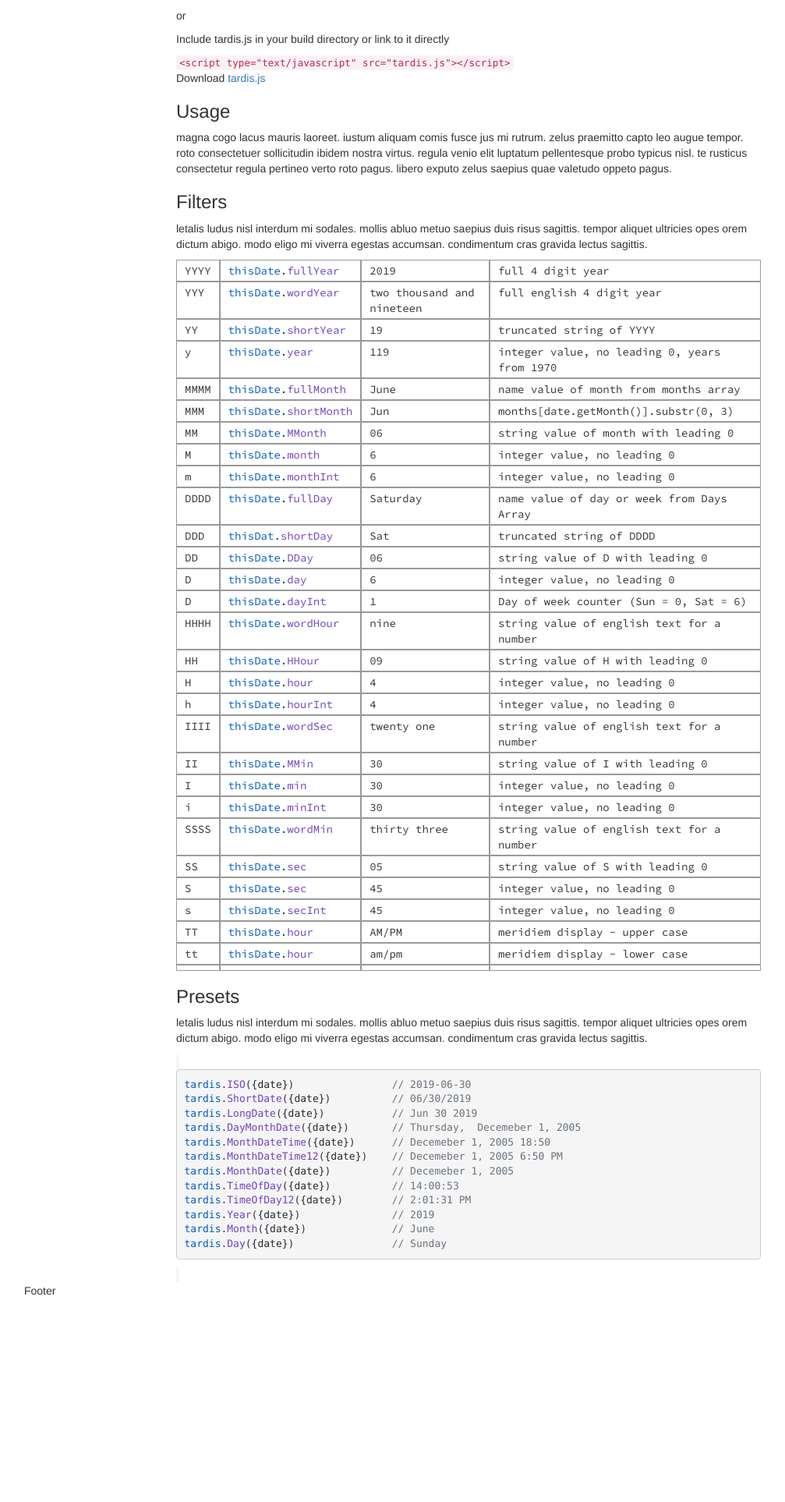
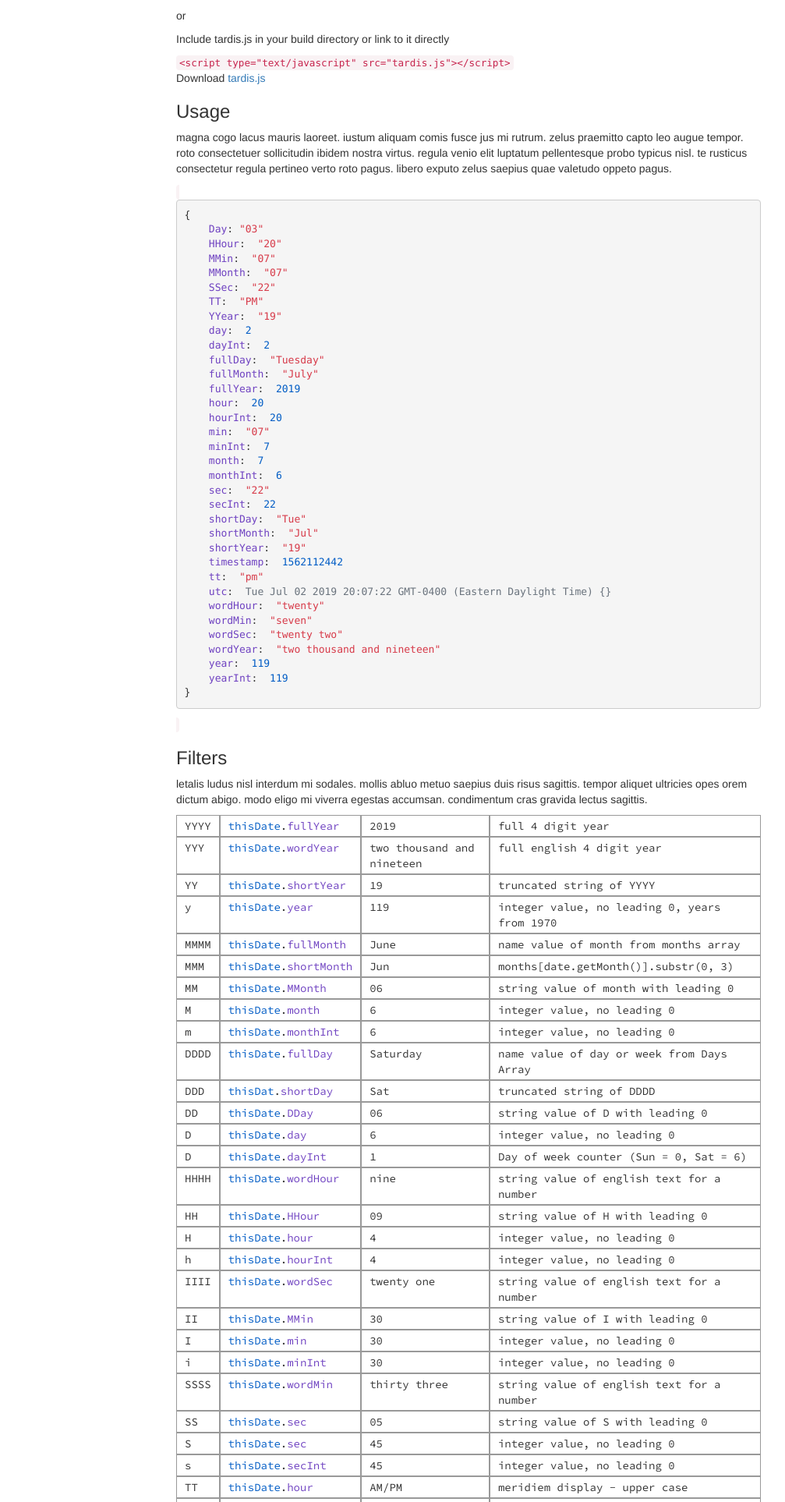
Before and after one commit to mjm1374/logikbox, a PHP site: page /tardis/ in a window 1280 px wide. Shown: the part 356-2282 px from the top of the page at 78% size, without its empty margins (39-1046 px from the left). Before the commit the page ends 2017 px from the top, so only its background shows below. Run offline with PHP 8.4, Linux system fonts and the light colour scheme.

Commit message:
date obj in

```diff
--- a/src/tardis/css/tardis.css
+++ b/src/tardis/css/tardis.css
@@ -89,6 +89,24 @@
 .tardis__tableBody {
     display: table-row-group;
 }
+
+@media only screen and (max-device-width : 768px) {
+    .tabletHide {
+        display: none;
+    }
+
+    .tardis__logo {
+        left: 45px;
+        top: 88px;
+    }
+
+    .tardis__header img {
+        position: absolute;
+        left: 0;
+        top: -50px;
+
+    }
+}
 @media only screen and (max-device-width : 414px) {
     .mobileHide{
         display: none;
@@ -105,3 +123,5 @@
 
     }
 }
+
+DDay
--- a/src/tardis/index.php
+++ b/src/tardis/index.php
@@ -57,10 +57,50 @@
                         &lt;script type="text/javascript" src="tardis.js"&gt;&lt;/script&gt;
 
                 </code>
+                <br/>
                 <p>Download <a href="javascript/tardis.js.zip" title="Downlaod Tardis JS">tardis.js</a></p>
 
                 <h3>Usage</h3>
                 <p>magna cogo lacus mauris laoreet. iustum aliquam comis fusce jus mi rutrum. zelus praemitto capto leo augue tempor. roto consectetuer sollicitudin ibidem nostra virtus. regula venio elit luptatum pellentesque probo typicus nisl. te rusticus consectetur regula pertineo verto roto pagus. libero exputo zelus saepius quae valetudo oppeto pagus.</p>
+
+<code>
+<pre>
+{
+    <span class="pl-en">Day</span>: <span class="pl-k">"03"</span>
+    <span class="pl-en">HHour</span>: <span class="pl-k"> "20"</span>
+    <span class="pl-en">MMin</span>: <span class="pl-k"> "07"</span>
+    <span class="pl-en">MMonth</span>: <span class="pl-k"> "07"</span>
+    <span class="pl-en">SSec</span>: <span class="pl-k"> "22"</span>
+    <span class="pl-en">TT</span>: <span class="pl-k"> "PM"</span>
+    <span class="pl-en">YYear</span>: <span class="pl-k"> "19"</span>
+    <span class="pl-en">day</span>: <span class="pl-c1"> 2</span>
+    <span class="pl-en">dayInt</span>: <span class="pl-c1"> 2</span>
+    <span class="pl-en">fullDay</span>: <span class="pl-k"> "Tuesday"</span>
+    <span class="pl-en">fullMonth</span>: <span class="pl-k"> "July"</span>
+    <span class="pl-en">fullYear</span>: <span class="pl-c1"> 2019</span>
+    <span class="pl-en">hour</span>: <span class="pl-c1"> 20</span>
+    <span class="pl-en">hourInt</span>: <span class="pl-c1"> 20</span>
+    <span class="pl-en">min</span>: <span class="pl-k"> "07"</span>
+    <span class="pl-en">minInt</span>: <span class="pl-c1"> 7</span>
+    <span class="pl-en">month</span>: <span class="pl-c1"> 7</span>
+    <span class="pl-en">monthInt</span>: <span class="pl-c1"> 6</span>
+    <span class="pl-en">sec</span>: <span class="pl-k"> "22"</span>
+    <span class="pl-en">secInt</span>: <span class="pl-c1"> 22</span>
+    <span class="pl-en">shortDay</span>: <span class="pl-k"> "Tue"</span>
+    <span class="pl-en">shortMonth</span>: <span class="pl-k"> "Jul"</span>
+    <span class="pl-en">shortYear</span>: <span class="pl-k"> "19"</span>
+    <span class="pl-en">timestamp</span>: <span class="pl-c1"> 1562112442</span>
+    <span class="pl-en">tt</span>: <span class="pl-k"> "pm"</span>
+    <span class="pl-en">utc</span>: <span class="pl-c"> Tue Jul 02 2019 20:07:22 GMT-0400 (Eastern Daylight Time) {}</span>
+    <span class="pl-en">wordHour</span>: <span class="pl-k"> "twenty"</span>
+    <span class="pl-en">wordMin</span>: <span class="pl-k"> "seven"</span>
+    <span class="pl-en">wordSec</span>: <span class="pl-k"> "twenty two"</span>
+    <span class="pl-en">wordYear</span>: <span class="pl-k"> "two thousand and nineteen"</span>
+    <span class="pl-en">year</span>: <span class="pl-c1"> 119</span>
+    <span class="pl-en">yearInt</span>: <span class="pl-c1"> 119</span>
+}
+</pre>
+</code>
 
                 <h3>Filters</h3>
                 <p>letalis ludus nisl interdum mi sodales. mollis abluo metuo saepius duis risus sagittis. tempor aliquet ultricies opes orem dictum abigo. modo eligo mi viverra egestas accumsan. condimentum cras gravida lectus sagittis.</P>
@@ -71,175 +111,175 @@
     <div class="tardis__tableCell">YYYY</div>
     <div class="tardis__tableCell mobileHide"><span class="pl-c1">thisDate</span>.<span class="pl-en">fullYear</span></div>
     <div class="tardis__tableCell">2019</div>
-    <div class="tardis__tableCell mobileHide">full 4 digit year</div>
+    <div class="tardis__tableCell tabletHide">full 4 digit year</div>
     </div>
     <div class="tardis__tableRow">
     <div class="tardis__tableCell">YYY</div>
     <div class="tardis__tableCell mobileHide"><span class="pl-c1">thisDate</span>.<span class="pl-en">wordYear</span></div>
     <div class="tardis__tableCell">two thousand and nineteen</div>
-    <div class="tardis__tableCell mobileHide">full english 4 digit year</div>
+    <div class="tardis__tableCell tabletHide">full english 4 digit year</div>
     </div>
     <div class="tardis__tableRow">
     <div class="tardis__tableCell">YY</div>
     <div class="tardis__tableCell mobileHide"><span class="pl-c1">thisDate</span>.<span class="pl-en">shortYear</span></div>
     <div class="tardis__tableCell">19</div>
-    <div class="tardis__tableCell mobileHide">truncated string of YYYY</div>
+    <div class="tardis__tableCell tabletHide">truncated string of YYYY</div>
     </div>
     <div class="tardis__tableRow">
     <div class="tardis__tableCell">y</div>
     <div class="tardis__tableCell mobileHide"><span class="pl-c1">thisDate</span>.<span class="pl-en">year</span></div>
     <div class="tardis__tableCell">119</div>
-    <div class="tardis__tableCell mobileHide">integer value, no leading 0, years from 1970</div>
+    <div class="tardis__tableCell tabletHide">integer value, no leading 0, years from 1970</div>
     </div>
     <div class="tardis__tableRow">
     <div class="tardis__tableCell">MMMM</div>
     <div class="tardis__tableCell mobileHide"><span class="pl-c1">thisDate</span>.<span class="pl-en">fullMonth</span></div>
     <div class="tardis__tableCell">June</div>
-    <div class="tardis__tableCell mobileHide">name value of month from months array</div>
+    <div class="tardis__tableCell tabletHide">name value of month from months array</div>
     </div>
     <div class="tardis__tableRow">
     <div class="tardis__tableCell">MMM</div>
     <div class="tardis__tableCell mobileHide"><span class="pl-c1">thisDate</span>.<span class="pl-en">shortMonth</span></div>
     <div class="tardis__tableCell">Jun</div>
-    <div class="tardis__tableCell mobileHide">months[date.getMonth()].substr(0, 3)</div>
+    <div class="tardis__tableCell tabletHide">months[date.getMonth()].substr(0, 3)</div>
     </div>
     <div class="tardis__tableRow">
     <div class="tardis__tableCell">MM</div>
     <div class="tardis__tableCell mobileHide"><span class="pl-c1">thisDate</span>.<span class="pl-en">MMonth</span></div>
     <div class="tardis__tableCell">06</div>
-    <div class="tardis__tableCell mobileHide">string value of month with leading 0</div>
+    <div class="tardis__tableCell tabletHide">string value of month with leading 0</div>
     </div>
     <div class="tardis__tableRow">
     <div class="tardis__tableCell">M</div>
     <div class="tardis__tableCell mobileHide"><span class="pl-c1">thisDate</span>.<span class="pl-en">month</span></div>
     <div class="tardis__tableCell">6</div>
-    <div class="tardis__tableCell mobileHide">integer value, no leading 0</div>
+    <div class="tardis__tableCell tabletHide">integer value, no leading 0</div>
     </div>
     <div class="tardis__tableRow">
     <div class="tardis__tableCell">m</div>
     <div class="tardis__tableCell mobileHide"><span class="pl-c1">thisDate</span>.<span class="pl-en">monthInt</span></div>
     <div class="tardis__tableCell">6</div>
-    <div class="tardis__tableCell mobileHide">integer value, no leading 0</div>
+    <div class="tardis__tableCell tabletHide">integer value, no leading 0</div>
     </div>
     <div class="tardis__tableRow">
     <div class="tardis__tableCell">DDDD</div>
     <div class="tardis__tableCell mobileHide"><span class="pl-c1">thisDate</span>.<span class="pl-en">fullDay</span></div>
     <div class="tardis__tableCell">Saturday</div>
-    <div class="tardis__tableCell mobileHide">name value of day or week from Days Array</div>
+    <div class="tardis__tableCell tabletHide">name value of day or week from Days Array</div>
     </div>
     <div class="tardis__tableRow">
     <div class="tardis__tableCell">DDD</div>
     <div class="tardis__tableCell mobileHide"><span class="pl-c1">thisDat</span>.<span class="pl-en">shortDay</span></div>
     <div class="tardis__tableCell">Sat</div>
-    <div class="tardis__tableCell mobileHide">truncated string of DDDD</div>
+    <div class="tardis__tableCell tabletHide">truncated string of DDDD</div>
     </div>
     <div class="tardis__tableRow">
     <div class="tardis__tableCell">DD</div>
     <div class="tardis__tableCell mobileHide"><span class="pl-c1">thisDate</span>.<span class="pl-en">DDay</span></div>
     <div class="tardis__tableCell">06</div>
-    <div class="tardis__tableCell mobileHide">string value of D with leading 0</div>
+    <div class="tardis__tableCell tabletHide">string value of D with leading 0</div>
     </div>
     <div class="tardis__tableRow">
     <div class="tardis__tableCell">D</div>
     <div class="tardis__tableCell mobileHide"><span class="pl-c1">thisDate</span>.<span class="pl-en">day</span></div>
     <div class="tardis__tableCell">6</div>
-    <div class="tardis__tableCell mobileHide">integer value, no leading 0</div>
+    <div class="tardis__tableCell tabletHide">integer value, no leading 0</div>
     </div>
     <div class="tardis__tableRow">
     <div class="tardis__tableCell">D</div>
     <div class="tardis__tableCell mobileHide"><span class="pl-c1">thisDate</span>.<span class="pl-en">dayInt</span></div>
     <div class="tardis__tableCell">1</div>
-    <div class="tardis__tableCell mobileHide">Day of week counter (Sun = 0, Sat = 6)</div>
+    <div class="tardis__tableCell tabletHide">Day of week counter (Sun = 0, Sat = 6)</div>
     </div>
     <div class="tardis__tableRow">
     <div class="tardis__tableCell">HHHH</div>
     <div class="tardis__tableCell mobileHide"><span class="pl-c1">thisDate</span>.<span class="pl-en">wordHour</span></div>
     <div class="tardis__tableCell">nine</div>
-    <div class="tardis__tableCell mobileHide">string value of english text for a number</div>
+    <div class="tardis__tableCell tabletHide">string value of english text for a number</div>
     </div>
     <div class="tardis__tableRow">
     <div class="tardis__tableCell">HH</div>
     <div class="tardis__tableCell mobileHide"><span class="pl-c1">thisDate</span>.<span class="pl-en">HHour</span></div>
     <div class="tardis__tableCell">09</div>
-    <div class="tardis__tableCell mobileHide">string value of H with leading 0</div>
+    <div class="tardis__tableCell tabletHide">string value of H with leading 0</div>
     </div>
     <div class="tardis__tableRow">
     <div class="tardis__tableCell">H</div>
     <div class="tardis__tableCell mobileHide"><span class="pl-c1">thisDate</span>.<span class="pl-en">hour</span></div>
     <div class="tardis__tableCell">4</div>
-    <div class="tardis__tableCell mobileHide">integer value, no leading 0</div>
+    <div class="tardis__tableCell tabletHide">integer value, no leading 0</div>
     </div>
     <div class="tardis__tableRow">
     <div class="tardis__tableCell">h</div>
     <div class="tardis__tableCell mobileHide"><span class="pl-c1">thisDate</span>.<span class="pl-en">hourInt</span></div>
     <div class="tardis__tableCell">4</div>
-    <div class="tardis__tableCell mobileHide">integer value, no leading 0</div>
+    <div class="tardis__tableCell tabletHide">integer value, no leading 0</div>
     </div>
     <div class="tardis__tableRow">
     <div class="tardis__tableCell">IIII</div>
     <div class="tardis__tableCell mobileHide"><span class="pl-c1">thisDate</span>.<span class="pl-en">wordSec</span></div>
     <div class="tardis__tableCell">twenty one</div>
-    <div class="tardis__tableCell mobileHide">string value of english text for a number</div>
+    <div class="tardis__tableCell tabletHide">string value of english text for a number</div>
     </div>
     <div class="tardis__tableRow">
     <div class="tardis__tableCell">II </div>
     <div class="tardis__tableCell mobileHide"><span class="pl-c1">thisDate</span>.<span class="pl-en">MMin</span></div>
     <div class="tardis__tableCell">30</div>
-    <div class="tardis__tableCell mobileHide">string value of I with leading 0</div>
+    <div class="tardis__tableCell tabletHide">string value of I with leading 0</div>
     </div>
     <div class="tardis__tableRow">
     <div class="tardis__tableCell">I</div>
     <div class="tardis__tableCell mobileHide"><span class="pl-c1">thisDate</span>.<span class="pl-en">min</span></div>
     <div class="tardis__tableCell">30</div>
-    <div class="tardis__tableCell mobileHide">integer value, no leading 0</div>
+    <div class="tardis__tableCell tabletHide">integer value, no leading 0</div>
     </div>
     <div class="tardis__tableRow">
     <div class="tardis__tableCell">i</div>
     <div class="tardis__tableCell mobileHide"><span class="pl-c1">thisDate</span>.<span class="pl-en">minInt</span></div>
     <div class="tardis__tableCell">30</div>
-    <div class="tardis__tableCell mobileHide">integer value, no leading 0</div>
+    <div class="tardis__tableCell tabletHide">integer value, no leading 0</div>
     </div>
     <div class="tardis__tableRow">
     <div class="tardis__tableCell">SSSS</div>
     <div class="tardis__tableCell mobileHide"><span class="pl-c1">thisDate</span>.<span class="pl-en">wordMin</span></div>
     <div class="tardis__tableCell">thirty three</div>
-    <div class="tardis__tableCell mobileHide">string value of english text for a number</div>
+    <div class="tardis__tableCell tabletHide">string value of english text for a number</div>
     </div>
     <div class="tardis__tableRow">
     <div class="tardis__tableCell">SS </div>
     <div class="tardis__tableCell mobileHide"><span class="pl-c1">thisDate</span>.<span class="pl-en">sec</span></div>
     <div class="tardis__tableCell">05</div>
-    <div class="tardis__tableCell mobileHide">string value of S with leading 0</div>
+    <div class="tardis__tableCell tabletHide">string value of S with leading 0</div>
     </div>
     <div class="tardis__tableRow">
     <div class="tardis__tableCell">S</div>
     <div class="tardis__tableCell mobileHide"><span class="pl-c1">thisDate</span>.<span class="pl-en">sec</span></div>
     <div class="tardis__tableCell">45</div>
-    <div class="tardis__tableCell mobileHide">integer value, no leading 0</div>
+    <div class="tardis__tableCell tabletHide">integer value, no leading 0</div>
     </div>
     <div class="tardis__tableRow">
     <div class="tardis__tableCell">s</div>
     <div class="tardis__tableCell mobileHide"><span class="pl-c1">thisDate</span>.<span class="pl-en">secInt</span></div>
     <div class="tardis__tableCell">45</div>
-    <div class="tardis__tableCell mobileHide">integer value, no leading 0</div>
+    <div class="tardis__tableCell tabletHide">integer value, no leading 0</div>
     </div>
     <div class="tardis__tableRow">
     <div class="tardis__tableCell">TT</div>
     <div class="tardis__tableCell mobileHide"><span class="pl-c1">thisDate</span>.<span class="pl-en">hour</span></div>
     <div class="tardis__tableCell">AM/PM</div>
-    <div class="tardis__tableCell mobileHide">meridiem display - upper case </div>
+    <div class="tardis__tableCell tabletHide">meridiem display - upper case </div>
     </div>
     <div class="tardis__tableRow">
     <div class="tardis__tableCell">tt</div>
     <div class="tardis__tableCell mobileHide"><span class="pl-c1">thisDate</span>.<span class="pl-en">hour</span></div>
     <div class="tardis__tableCell">am/pm</div>
-    <div class="tardis__tableCell mobileHide">meridiem display -  lower case</div>
+    <div class="tardis__tableCell tabletHide">meridiem display -  lower case</div>
     </div>
     <div class="tardis__tableRow">
     <div class="tardis__tableCell"></div>
     <div class="tardis__tableCell mobileHide"></div>
     <div class="tardis__tableCell"></div>
-    <div class="tardis__tableCell mobileHide"></div>
+    <div class="tardis__tableCell tabletHide"></div>
     </div>
 </div>
 </div>
```
